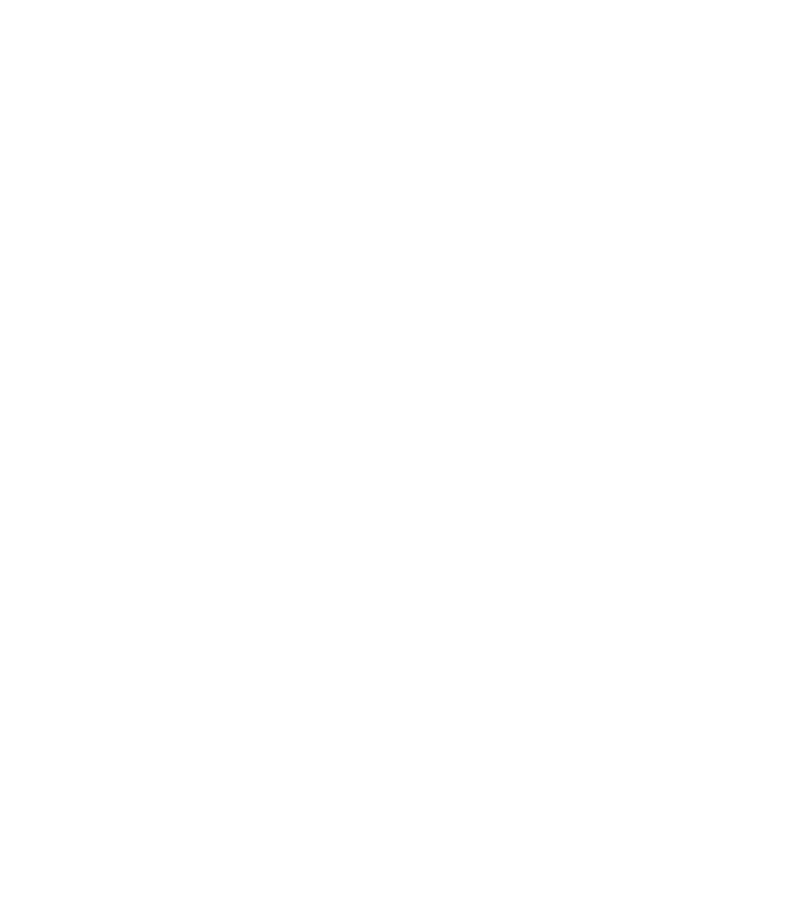
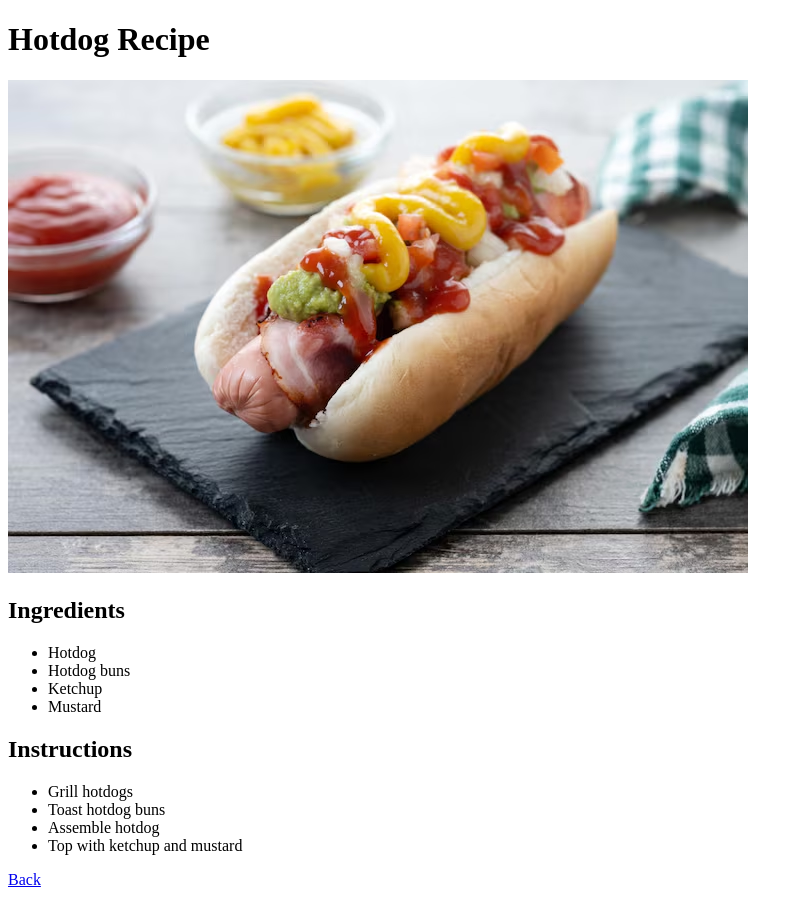
Before and after one commit to a-nguyen942/the-odin-project, a plain HTML site: page recipes/hotdog.html in a window 1280 px wide. Shown: the whole page, without its empty margins (0-803 px from the left). Before the commit the page ends 800 px from the top, so only its background shows below. Drawn offline with Linux system fonts and the light colour scheme.

Commit message:
Completed hotdog webpage

```diff
--- a/recipes/hotdog.html
+++ b/recipes/hotdog.html
@@ -6,6 +6,25 @@
     </head>
 
     <body>
+        <h1>Hotdog Recipe</h1>
+        <img src="hotdog.avif" alt="Image of Hotdog">
 
+        <h2>Ingredients</h2>
+        <ul>
+            <li>Hotdog</li>
+            <li>Hotdog buns</li>
+            <li>Ketchup</li>
+            <li>Mustard</li>
+        </ul>
+
+        <h2>Instructions</h2>
+        <ul>
+            <li>Grill hotdogs</li>
+            <li>Toast hotdog buns</li>
+            <li>Assemble hotdog</li>
+            <li>Top with ketchup and mustard</li>
+        </ul>
+
+        <a href="../index.html" target="_blank">Back</a>
     </body>
 </html>
```
